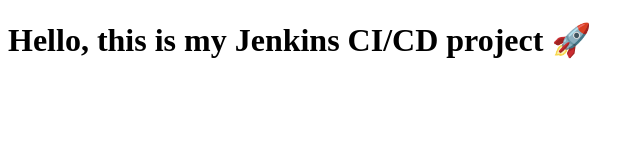
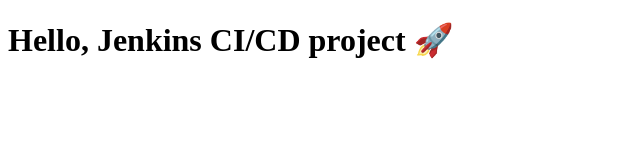
Before and after one commit to jefft007/jenpro, a website: page index.html in a window 1280 px wide. Shown: the whole page, without its empty margins (0-644 px from the left). Drawn offline with Linux system fonts and the light colour scheme.

Commit message:
Initial commit

```diff
--- a/index.html
+++ b/index.html
@@ -4,6 +4,6 @@
   <title>Jenkins Demo</title>
 </head>
 <body>
-  <h1>Hello, this is my Jenkins CI/CD project 🚀</h1>
+  <h1>Hello, Jenkins CI/CD project 🚀</h1>
 </body>
 </html>
```
